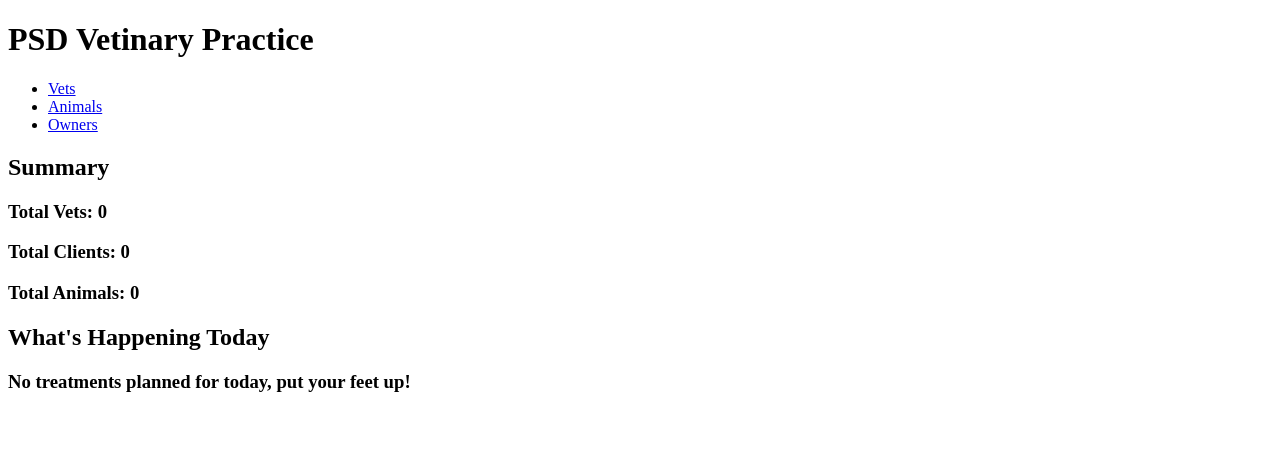
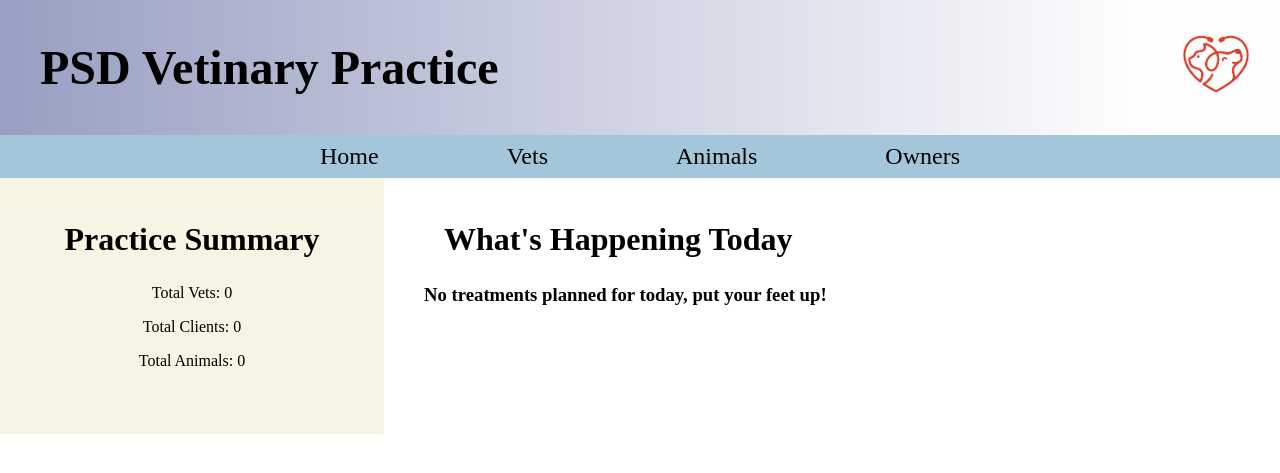
Before and after one commit to Buckshee7/VetinaryPractice, a Flask app: page / in a window 1280 px wide. Shown: the top 473 px of the page. Run offline with Flask 2, Linux system fonts and the light colour scheme; data that the repository does not hold is empty; some libraries are stand-ins or nearby versions.

Commit message:
added css for home, vets, and animals index pages

```diff
--- a/static/style.css
+++ b/static/style.css
@@ -1,12 +1,71 @@
-.primary_info > img {
-    width: 250px;
-    height: 250px;
+body {
+    margin: 0px;
+}
+
+header > div {
+    display: flex;
+    justify-content: space-between;
+}
+
+header > div > img {
+    height: 8em;
+    width: auto;
+}
+
+header > div > h1 {
+    font-size: 3em;
+
+    padding: 40px;
+    background-image: linear-gradient(to right, #989fc2 , white);
+    margin: 0px;
+    width: 100%
+}
+
+header > nav {
+    background-color: #a4c6da;
+    width: 100%;
+    margin: 0px;
+    padding: 0;
+}
+
+header > nav > ul {
+    display: flex;
+    flex-flow: row wrap;
+    justify-content: space-around;
+    margin: 0;
+    padding: 0 20%;;
+}
+
+header > nav > ul > li {
+    list-style-type: none;
+    padding: 8px 16px;
+    margin:0;
+    font-size: 1.5em;
+}
+
+a {
+    text-decoration: none;
+    color: black;
+}
+
+a:visited {
+    color: black;
+    text-decoration: none;
+}
+
+header > nav > ul > li:hover {
+    background-color: #f8f2c0;
+}
+
+.primary_image {
+    width: 175px;
+    height: 175px;
     border-radius: 100%;
 }
 
 .secondary_info > a > img {
-    width: 150px;
-    height: 150px;
+    width: 125px;
+    height: 1250px;
     border-radius: 100%;
 }
 
@@ -15,3 +74,86 @@
     height: 150px;
     border-radius: 100%;
 }
+
+#home {
+    display: grid;
+    grid-template-columns: 30% 70%;
+    grid-template-rows: auto;
+    grid-template-areas:
+    "summary today today ";
+    height: 100%
+}
+
+#home > div {
+    padding: 16px 40px;
+    height: 100%;
+}
+
+h2 {
+    font-size: 2em;
+    padding: 0 20px;
+}
+
+#summary {
+    background-color: #f8f4e3;
+    text-align: center;
+}
+
+.appointments_today {
+    border: 1px dashed #a4c6da;
+    border-radius: 25px;
+    padding: 10px 32px;
+    margin: 12px;
+
+}
+
+.appointments_today > h3 {
+    padding: 0;
+    margin: 6px;
+}
+
+.appointments_today > p {
+    padding: 0;
+    margin: 6px;
+}
+
+.primary_info {
+    display: flex;
+    flex-flow: row wrap;
+    padding: 0 40px;
+    justify-content: flex-start;
+}
+
+.members_view > div > div {
+    margin: 16px 30px;
+}
+
+.button {
+    display: block;
+    width: 115px;
+    background-color: #a4c6da;
+    text-align: center;
+    border-radius: 5px;
+    line-height: 25px;
+    margin: 0;
+}
+
+.delete:hover {
+    background-color: #ca3a16;
+}
+
+.add_new:hover {
+    background-color: #9ee96c;
+}
+
+.members {
+    text-align: center;
+}
+
+.members > h3 {
+    margin: 10px;
+}
+
+.new {
+    background-color: #e6f7da;
+}
--- a/templates/base.html
+++ b/templates/base.html
@@ -8,9 +8,13 @@
 </head>
 <body>
     <header>
-        <h1>PSD Vetinary Practice</h1>
+        <div id="logo">
+            <h1>PSD Vetinary Practice</h1>
+            <img src="static/images/logo.jpg" alt="PSD Vet Logo">
+        </div>
         <nav>
             <ul>
+                <li><a href="/">Home</a></li>
                 <li><a href="/vets">Vets</a></li>
                 <li><a href="/animals">Animals</a></li>
                 <li><a href="/owners">Owners</a></li>
--- a/templates/index.html
+++ b/templates/index.html
@@ -1,17 +1,25 @@
 {% extends 'base.html' %}
 
 {% block content %}
-    <h2>Summary</h2>
-    <h3>Total Vets: {{ counts['vets'] }}</h3>
-    <h3>Total Clients: {{ counts['owners'] }}</h3>
-    <h3>Total Animals: {{ counts['animals'] }}</h3>
+    <section id="home">
+        <div id="summary">
+            <h2>Practice Summary</h2>
+            <p>Total Vets: {{ counts['vets'] }}</p>
+            <p>Total Clients: {{ counts['owners'] }}</p>
+            <p>Total Animals: {{ counts['animals'] }}</p>
+        </div>
+        <div id="today">
             <h2>What's Happening Today</h2>
             {% if treatments_today %}
                 {% for treatment in treatments_today %}
-            <h3>Dr {{ treatment.vet.last_name }} with {{ treatment.animal.name }}({{ treatment.animal.animal_type }})</h3>
+                    <div class="appointments_today">
+                        <h3>Dr {{ treatment.vet.last_name }} with {{ treatment.animal.name }} ({{ treatment.animal.animal_type }})</h3>
                         <p>Details: {{ treatment.details }}</p>
+                    </div>
                 {% endfor %}
             {% else %}
                 <h3> No treatments planned for today, put your feet up! </h3>
             {% endif %}
+        </div>
+    </section>
 {% endblock %}
```
Also changed, not shown: templates/animals/index.html (+10 -7 lines), templates/vets/index.html (+10 -7 lines), static/images/logo.jpg (added). Lines whose indentation alone changed are shown as unchanged.
